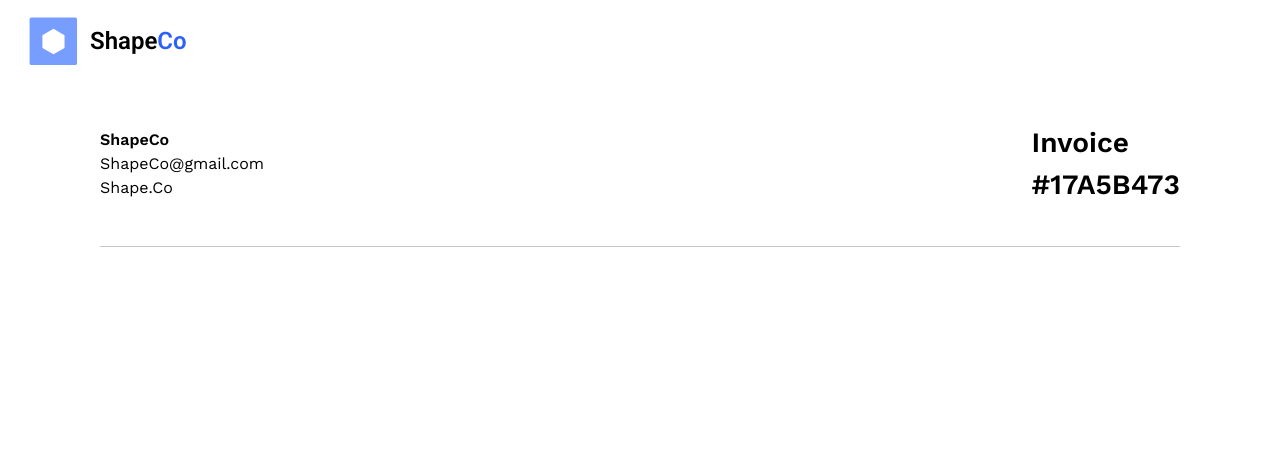
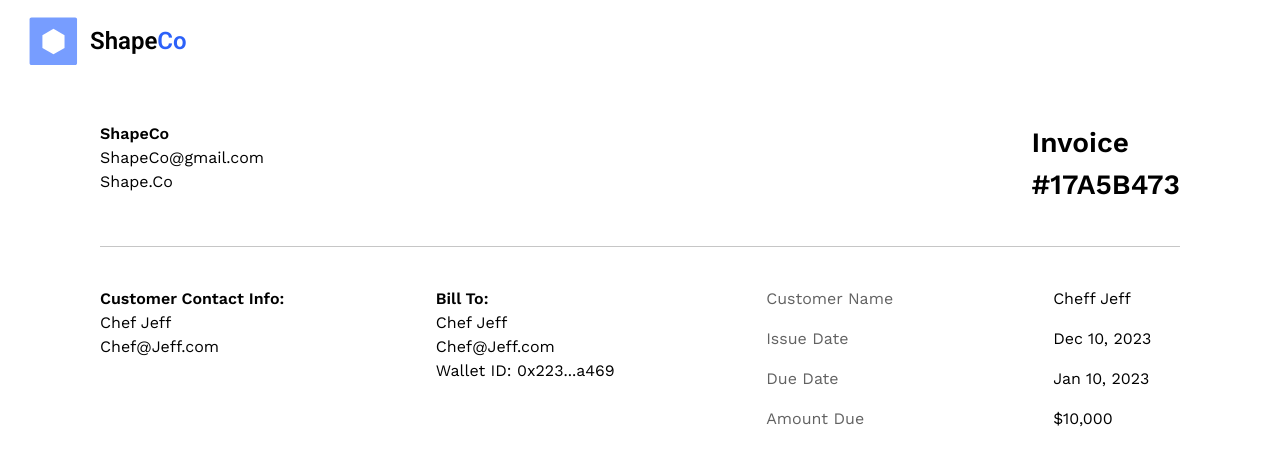
Before and after one commit to KhalilJouaneh/payment-dashboard, a Next.js app: page / in a window 1280 px wide. Shown: the top 466 px of the page. Built offline with nearby package versions, Linux system fonts and the light colour scheme.

Commit message:
added customer contact info & payment details container

```diff
--- a/components/invoice.tsx
+++ b/components/invoice.tsx
@@ -4,12 +4,13 @@ import Image from "next/image";
 const Invoice = () => {
   return (
     <>
-      <div className="flex justify-between items-center px-[100px] py-10">
-        <div className="flex flex-col worksans-font text-base">
+      <div className="flex justify-between px-[100px] py-10">
+        <div className="flex flex-col worksans-font text-base font-normal">
           <h2 className="font-semibold ">ShapeCo</h2>
-          <h3 className="font-normal">ShapeCo@gmail.com</h3>
-          <h3 className="font-normal">Shape.Co</h3>
+          <h3>ShapeCo@gmail.com</h3>
+          <h3>Shape.Co</h3>
         </div>
+
         <div className="flex flex-col worksans-font text-[#000] font-semibold text-[28px]">
           <h2>Invoice</h2>
           <h2>#17A5B473</h2>
@@ -17,6 +18,38 @@ const Invoice = () => {
       </div>
       {/* bottom border */}
       <div className="h-[1px] bg-[#C6C6C6] mx-[100px]"></div>
+
+      {/* customore info container */}
+      <div className="flex justify-between  px-[100px] py-10">
+        <div className="flex flex-col worksans-font text-base font-normal leading-normal">
+          <h2 className="font-semibold ">Customer Contact Info:</h2>
+          <h3>Chef Jeff</h3>
+          <h3>Chef@Jeff.com</h3>
+        </div>
+
+        <div className="flex flex-col worksans-font text-base font-normal leading-normal">
+          <h2 className="font-semibold ">Bill To:</h2>
+          <h3>Chef Jeff</h3>
+          <h3>Chef@Jeff.com</h3>
+          <h3>Wallet ID: 0x223...a469</h3>
+        </div>
+
+        <div className="grid grid-cols-2 gap-x-40 ">
+          <div className="flex flex-col worksans-font text-base text-[#626262] font-normal gap-y-4">
+            <h2>Customer Name</h2>
+            <h2>Issue Date</h2>
+            <h2>Due Date</h2>
+            <h2>Amount Due</h2>
+          </div>
+          <div className="flex flex-col worksans-font text-base text-[#000] font-normal gap-y-4">
+            <h2>Cheff Jeff</h2>
+            <h2>Dec 10, 2023</h2>
+            <h2>Jan 10, 2023</h2>
+            <h2>$10,000</h2>
+          </div>
+        </div>
+      </div>
+      <div className="h-[1px] bg-[#C6C6C6] mx-[100px]"></div>
     </>
   );
 };
--- a/components/navbar.tsx
+++ b/components/navbar.tsx
@@ -6,13 +6,17 @@ const Navbar = () => {
     <>
       <nav className="navbar-container mobile-nav">
         <div className="flex items-center mx-auto p-4">
-          <Link href="/" className="flex items-center ml-3">
+          <Link
+            href="/"
+            className="flex items-center ml-3 transition-opacity duration-300 hover:opacity-80"
+          >
             <Image
               src="/logos/shape_logo.svg"
               className="shape-logo"
               alt="Shape Co Logo"
               width={50}
               height={10}
+              draggable={false}
             />
           </Link>
           <h1 className="ml-3 roboto-font text-[24px] font-semibold ">
--- a/pages/index.tsx
+++ b/pages/index.tsx
@@ -6,10 +6,8 @@ import Invoice from "@/components/invoice";
 export default function Home() {
   return (
     <>
-      <body>
-        <Navbar />
-        <Invoice />
-      </body>
+      <Navbar />
+      <Invoice />
     </>
   );
 }
--- a/styles/globals.css
+++ b/styles/globals.css
@@ -10,10 +10,6 @@
   font-family: "Roboto", sans-serif;
 }
 
-.body {
-  box-shadow: 0px 4px 18.47px 0px rgba(0, 0, 0, 0.05);
-}
-
 .worksans-font {
   font-family: "Work Sans";
 }
```
